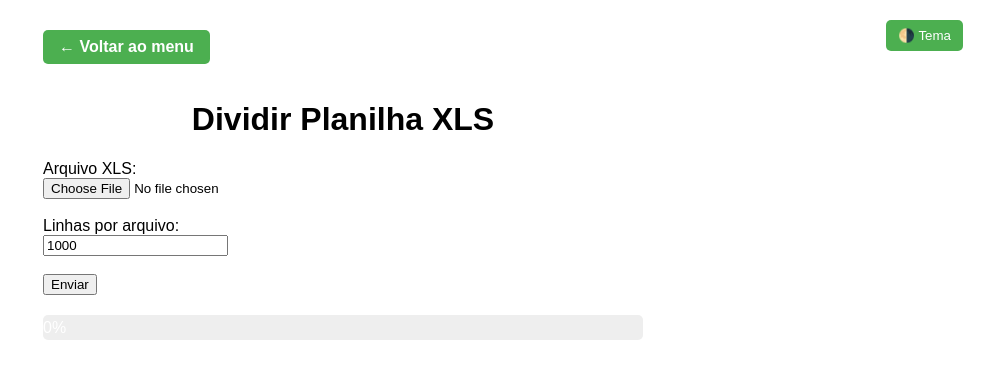
After one commit to manoelmedeirosj/divisor-planilhas-flask, a Flask app: page /divisor-planilhas in a window 1280 px wide. The commit adds this page. Shown: the top 384 px of the page, without its empty margins (297-1280 px from the left). Run offline with Flask 3, Linux system fonts and the light colour scheme.

Commit message:
feat: adiciona novas páginas, rotas e botão de voltar ao menu

```diff
--- a/app.py
+++ b/app.py
@@ -1,3 +1,4 @@
+
 from flask import Flask, request, send_file, render_template
 from flask_cors import CORS
 import pandas as pd
@@ -6,8 +7,19 @@ import os
 import xlwt
 import zipfile
 
+import logging
+
 app = Flask(__name__, template_folder='templates')
 CORS(app)
+
+# Configura log detalhado
+logging.basicConfig(level=logging.INFO)
+logger = logging.getLogger(__name__)
+logger.info('Flask app inicializado.')
+@app.route('/divisor-planilhas')
+def divisor_planilhas():
+    logger.info('Rota /divisor-planilhas acessada')
+    return render_template('divisor_planilhas.html')
 
 UPLOAD_FOLDER = "backend/uploads"
 OUTPUT_FOLDER = "backend/outputs"
@@ -17,17 +29,21 @@ os.makedirs(OUTPUT_FOLDER, exist_ok=True)
 
 @app.route('/')
 def home():
+    logger.info('Rota / acessada')
     return render_template('index.html')
 
 @app.route('/calculo-avancado')
 def calculo_avancado():
+    logger.info('Rota /calculo-avancado acessada')
     return render_template('CalculoAvancadoExplicado.html')
 
 @app.route('/consulta-moni')
 def consulta_moni():
+    logger.info('Rota /consulta-moni acessada')
     return render_template('consultaMoni.html')
 @app.route('/upload', methods=['POST'])
 def upload():
+    logger.info('Rota /upload acessada')
     arquivos_gerados = []
     caminho_arquivo = ""
     zip_path = ""
@@ -37,10 +53,12 @@ def upload():
         linhas_por_arquivo = int(request.form['linhas'])
         caminho_arquivo = os.path.join(UPLOAD_FOLDER, file.filename)
         file.save(caminho_arquivo)
+        logger.info(f'Arquivo recebido: {file.filename}, linhas por arquivo: {linhas_por_arquivo}')
 
         df = pd.read_excel(caminho_arquivo, engine="xlrd").fillna("")
         total_linhas = len(df)
         num_arquivos = math.ceil(total_linhas / linhas_por_arquivo)
+        logger.info(f'Total de linhas: {total_linhas}, número de arquivos: {num_arquivos}')
 
         for i in range(num_arquivos):
             parte = df.iloc[i * linhas_por_arquivo : (i + 1) * linhas_por_arquivo]
@@ -64,11 +82,12 @@ def upload():
         with zipfile.ZipFile(zip_path, 'w') as zipf:
             for caminho in arquivos_gerados:
                 zipf.write(caminho, os.path.basename(caminho))
+        logger.info(f'ZIP gerado: {zip_path}')
 
         return send_file(zip_path, as_attachment=True, mimetype='application/zip')
 
     except Exception as e:
-        print("❌ Erro interno:", e)
+        logger.error(f"❌ Erro interno: {e}")
         return f"Erro interno: {str(e)}", 500
 
     finally:
@@ -80,5 +99,6 @@ def upload():
         if zip_path and os.path.exists(zip_path):
             os.remove(zip_path)
 
-    if __name__ == '__main__':
-        app.run(debug=True)
+if __name__ == '__main__':
+    logger.info('Iniciando Flask em modo desenvolvimento...')
+    app.run(debug=True)
--- a/templates/CalculoAvancadoExplicado.html
+++ b/templates/CalculoAvancadoExplicado.html
@@ -9,9 +9,10 @@
     <!-- Bootstrap Icons (CDN) -->
     <link href="https://cdn.jsdelivr.net/npm/bootstrap-icons@1.11.3/font/bootstrap-icons.css" rel="stylesheet">
     <!-- Arquivo CSS personalizado -->
-    <link rel="stylesheet" href="estilo.css?v=5">
+    <link rel="stylesheet" href="{{ url_for('static', filename='estilo.css') }}">
 </head>
 <body>
+    <a href="/" style="display:inline-block;margin-bottom:16px;padding:8px 16px;background:#4caf50;color:#fff;border-radius:5px;text-decoration:none;font-weight:bold;">← Voltar ao menu</a>
     <div class="container-fluid">
         <h1 class="text-center my-4">Cálculo Avançado Explicado</h1>
         <div class="theme-toggle text-center mb-3">
@@ -324,6 +325,6 @@ E se fosse R$ -100,00, o botão indicaria:
     <!-- Bootstrap 5 JS -->
     <script src="https://cdn.jsdelivr.net/npm/bootstrap@5.3.3/dist/js/bootstrap.bundle.min.js" integrity="sha384-YvpcrYf0tY3lHB60NNkmXc5s9fDVZLESaAA55NDzOxhy9GkcIdslK1eN7N6jIeHz" crossorigin="anonymous"></script>
     <!-- Arquivo JavaScript externo -->
-    <script src="script.js"></script>
+    <script src="{{ url_for('static', filename='script.js') }}"></script>
 </body>
 </html>
--- a/templates/consultaMoni.html
+++ b/templates/consultaMoni.html
@@ -15,6 +15,7 @@
   </style>
 </head>
 <body>
+  <a href="/" style="display:inline-block;margin-bottom:16px;padding:8px 16px;background:#4caf50;color:#fff;border-radius:5px;text-decoration:none;font-weight:bold;">← Voltar ao menu</a>
   <h2>Executar consulta fixa via LerDados</h2>
   <form id="apiForm">
     <label>Endereço (IP ou domínio):</label>
--- /dev/null
+++ b/templates/divisor_planilhas.html
@@ -0,0 +1,149 @@
+<!DOCTYPE html>
+<html lang="pt-br">
+<head>
+  <meta charset="UTF-8">
+  <title>Divisor de Planilhas XLS</title>
+  <style>
+    :root {
+      --bg-light: #ffffff;
+      --text-light: #000000;
+      --bg-dark: #121212;
+      --text-dark: #f0f0f0;
+      --accent: #4caf50;
+      --accent-hover: #45a049;
+    }
+    body {
+      font-family: Arial, sans-serif;
+      padding: 30px;
+      max-width: 600px;
+      margin: auto;
+      background-color: var(--bg-light);
+      color: var(--text-light);
+      transition: background-color 0.3s, color 0.3s;
+    }
+    body.dark {
+      background-color: var(--bg-dark);
+      color: var(--text-dark);
+    }
+    h1 {
+      text-align: center;
+    }
+    form {
+      margin-bottom: 20px;
+    }
+    .progress-container {
+      width: 100%;
+      background-color: #eee;
+      border-radius: 5px;
+      overflow: hidden;
+      margin-top: 10px;
+      height: 25px;
+    }
+    .progress-bar {
+      height: 100%;
+      width: 0%;
+      background-color: var(--accent);
+      text-align: center;
+      color: white;
+      line-height: 25px;
+      transition: width 0.3s ease;
+    }
+    #status {
+      margin-top: 15px;
+      font-weight: bold;
+    }
+    a.download-link {
+      display: inline-block;
+      margin-top: 10px;
+      padding: 10px 15px;
+      background-color: var(--accent);
+      color: white;
+      text-decoration: none;
+      border-radius: 5px;
+    }
+    a.download-link:hover {
+      background-color: var(--accent-hover);
+    }
+    .theme-toggle {
+      position: absolute;
+      top: 20px;
+      right: 20px;
+      background-color: var(--accent);
+      color: white;
+      border: none;
+      padding: 8px 12px;
+      border-radius: 5px;
+      cursor: pointer;
+    }
+    .theme-toggle:hover {
+      background-color: var(--accent-hover);
+    }
+  </style>
+</head>
+<body>
+  <a href="/" style="display:inline-block;margin-bottom:16px;padding:8px 16px;background:#4caf50;color:#fff;border-radius:5px;text-decoration:none;font-weight:bold;">← Voltar ao menu</a>
+  <button class="theme-toggle" onclick="toggleTheme()">🌗 Tema</button>
+  <h1>Dividir Planilha XLS</h1>
+  <form id="uploadForm">
+    <label>Arquivo XLS:</label><br>
+    <input type="file" name="arquivo" required /><br><br>
+    <label>Linhas por arquivo:</label><br>
+    <input type="number" name="linhas" value="1000" min="1" required /><br><br>
+    <button type="submit">Enviar</button>
+  </form>
+  <div class="progress-container">
+    <div class="progress-bar" id="progressBar">0%</div>
+  </div>
+  <div id="status"></div>
+  <script>
+    function toggleTheme() {
+      document.body.classList.toggle("dark");
+      localStorage.setItem("theme", document.body.classList.contains("dark") ? "dark" : "light");
+    }
+    window.onload = function () {
+      if (localStorage.getItem("theme") === "dark") {
+        document.body.classList.add("dark");
+      }
+    };
+    document.getElementById("uploadForm").addEventListener("submit", function (e) {
+      e.preventDefault();
+      const form = e.target;
+      const formData = new FormData(form);
+      const xhr = new XMLHttpRequest();
+      xhr.open("POST", "/upload", true);
+      xhr.responseType = "blob";
+      xhr.upload.onprogress = function (event) {
+        if (event.lengthComputable) {
+          const percent = Math.round((event.loaded / event.total) * 100);
+          const progressBar = document.getElementById("progressBar");
+          progressBar.style.width = percent + "%";
+          progressBar.textContent = percent + "%";
+        }
+      };
+      xhr.onload = function () {
+        if (xhr.status === 200) {
+          const blob = xhr.response;
+          const url = window.URL.createObjectURL(blob);
+          const statusDiv = document.getElementById("status");
+          statusDiv.innerHTML = "";
+          const successMsg = document.createElement("div");
+          successMsg.textContent = "✅ Arquivo processado com sucesso!";
+          statusDiv.appendChild(successMsg);
+          const link = document.createElement("a");
+          link.href = url;
+          link.download = "planilhas_divididas.zip";
+          link.textContent = "📥 Clique aqui para baixar o ZIP";
+          link.className = "download-link";
+          statusDiv.appendChild(link);
+        } else {
+          document.getElementById("status").textContent = "❌ Erro ao enviar o arquivo.";
+        }
+      };
+      xhr.onerror = function () {
+        document.getElementById("status").textContent = "❌ Falha na conexão com o servidor.";
+      };
+      xhr.send(formData);
+    });
+  </script>
+</body>
+</html>
--- a/templates/index.html
+++ b/templates/index.html
@@ -62,7 +62,7 @@
   <nav class="navbar">
     <h1>Ferramentas Online</h1>
     <div class="menu">
-      <a href="/">Divisor de Planilhas</a>
+  <a href="/divisor-planilhas">Divisor de Planilhas</a>
       <a href="/calculo-avancado">Cálculo Avançado Explicado</a>
       <a href="/consulta-moni">Consulta Moni</a>
     </div>
```
Also changed, not shown: static/estilo.css (renamed from templates/estilo.css), static/script.js (renamed from templates/script.js).
